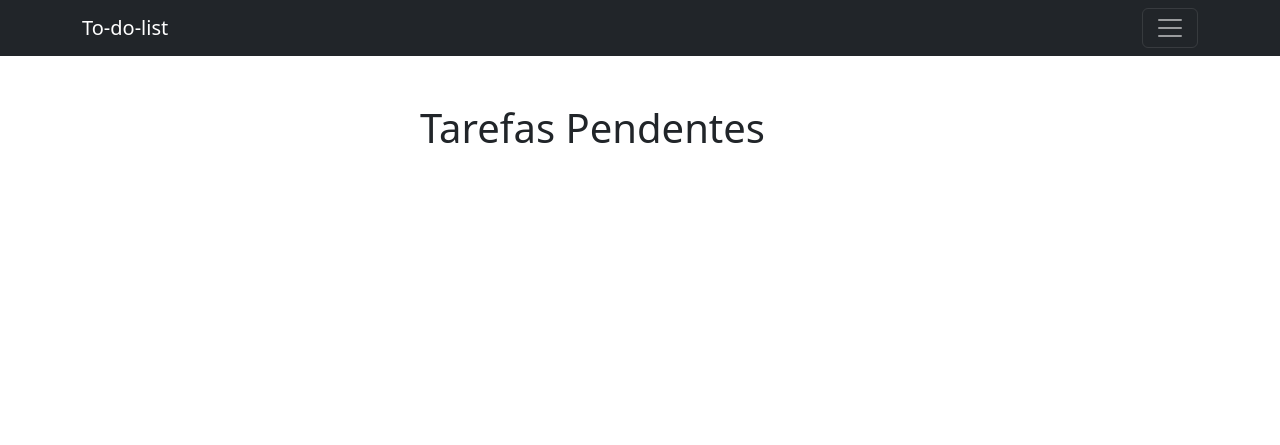
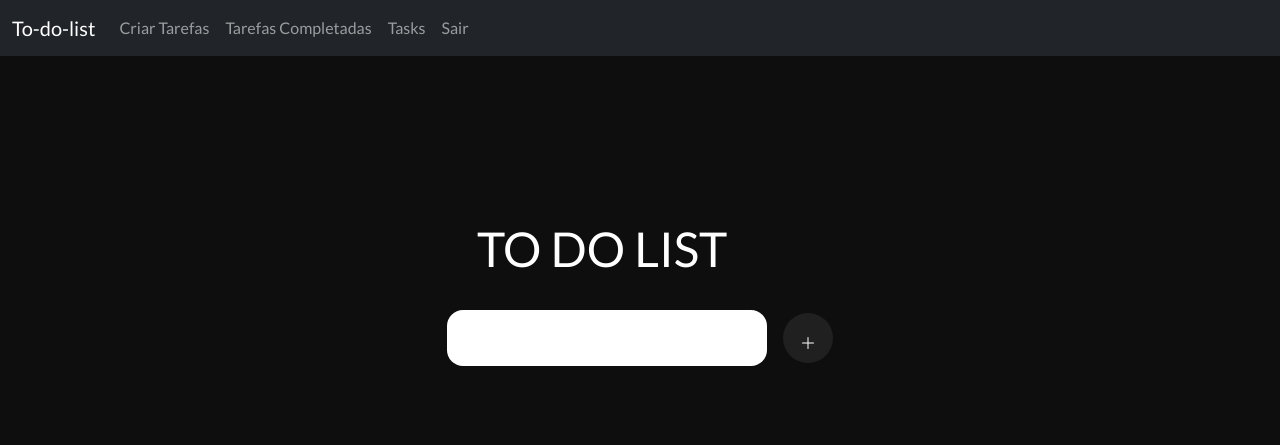
Before and after one commit to Deivisson-dev/to-do-list-django, a Django app: page /tasks/ in a window 1280 px wide. Shown: the top 445 px of the page. Run offline with Django 4.2, Linux system fonts and the light colour scheme; a user stored in the database is signed in; data comes from the database, SQL or seed files in the repository; both versions use the stored data as it was after the commit.

Commit message:
feat: implementando parte de tasks-completed

```diff
--- a/blog/blog/urls.py
+++ b/blog/blog/urls.py
@@ -29,4 +29,6 @@
     path('create/<int:task_id>/completed', views.completed_tarefa, name='completed_tarefa'),
     path('deleted_tarefa/<int:task_id>/', views.deleted_tarefa, name='deleted_tarefa'),
     path('exibir_tarefas_completadas', views.exibir_tarefas_completadas, name='exibir_tarefas_completadas'),
+    path('mark_task_completed/<int:task_id>/', views.mark_task_completed, name='mark_task_completed'),
+    path('completed-tasks/', views.completed_tasks, name='completed_tasks'),
 ]
--- /dev/null
+++ b/blog/static/task/css/menu.css
@@ -0,0 +1,4 @@
+#navbar{
+    width: 100vw;
+    background-color: rgb(14, 14, 14);
+}
--- /dev/null
+++ b/blog/task/static/task/css/menu.css
@@ -0,0 +1,4 @@
+#navbar{
+    width: 100vw;
+    background-color: rgb(14, 14, 14);
+}
--- /dev/null
+++ b/blog/task/static/task/css/tasks.css
@@ -0,0 +1,124 @@
+:root{
+    --color-dark: rgb(14, 14, 14);
+    --color-dark2: rgb(32, 32, 32);
+    --color-dark3: rgb(22, 22, 22);
+    --color-white: #fff;
+    --color-green: rgb(103, 195, 80);
+    --color-green2: rgb(51, 149, 26);
+    --color-red: rgb(184, 40, 35);
+    --color-red2: rgb(146, 22, 17);
+}
+
+*{
+    margin: 0;
+    padding: 0;
+    box-sizing: border-box;
+}
+
+body{
+    font-family: 'Lato';
+    background-color: var(--color-dark);
+    color: var(--color-white);
+    display: flex;
+    flex-direction: column;
+    align-items: center;
+    gap: 4rem;
+}
+
+.div_buttons{
+    display: flex;
+    gap: 10px;
+}
+
+h1{
+    font-size: 3rem;
+    text-transform: uppercase;
+    margin-bottom: 2rem;
+    margin-left: 30px;
+    margin-top: 100px;
+}
+
+
+.content{
+    display: flex;
+    flex-direction: column;
+    gap: 4rem;
+}
+
+.content--add-item{
+    display: flex;
+    align-items: center;
+    gap: 1rem;
+    flex-wrap: wrap;
+}
+
+#title,
+#btn-new-task{
+    border: none;
+    font-size: 1rem;
+    outline: none;
+    padding: 1rem;
+}
+
+#title{
+    width: 20rem;
+    border-radius: 1rem;
+}
+
+#btn-new-task{
+    background-color: var(--color-dark2);
+    color: var(--color-white);
+    border-radius: 50%;
+    width: 50px;
+    height: 50px;
+    cursor: pointer;
+    transition: .4s;
+}
+
+#btn-new-task:hover{
+    background-color: var(--color-dark3);
+}
+
+#to-do-list{
+    display: flex;
+    flex-direction: column;
+    gap: 20px;
+    padding: 0;
+    list-style: none;
+}
+
+#to-do-list li{
+    list-style-type: none;
+    font-size: 1.4rem;
+    text-transform: capitalize;
+    display: flex;
+    align-items: center;
+    justify-content: space-between;
+    gap: 250px;
+}
+
+#to-do-list li:hover{
+    background-color: var(--color-dark3);
+    transition: .4s;
+    border-radius: 1rem;
+    padding-left: 1rem;
+}
+
+#btn-ok{
+    border: none;
+    background-color: var(--color-green);
+    color: var(--color-white);
+    padding: .4rem .8rem;
+    border-radius: 50%;
+    width: 50px;
+    height: 50px;
+    display: flex;
+    justify-content: center;
+    align-items: center;
+    cursor: pointer;
+    transition: .4s;
+}
+
+#btn-ok:hover{
+    background-color: var(--color-green2);
+}
--- a/blog/task/templates/menu.html
+++ b/blog/task/templates/menu.html
@@ -1,67 +1,50 @@
+{% load static %}
+
 <!DOCTYPE html>
 <html lang="pt-br">
 <head>
     <meta charset="UTF-8">
     <meta name="viewport" content="width=device-width, initial-scale=1.0">
     <title>FuturoTech</title>
+    <link rel="stylesheet" href="{% static 'task/css/menu.css' %}">
     <link href="https://cdn.jsdelivr.net/npm/bootstrap@5.3.1/dist/css/bootstrap.min.css" rel="stylesheet" integrity="sha384-4bw+/aepP/YC94hEpVNVgiZdgIC5+VKNBQNGCHeKRQN+PtmoHDEXuppvnDJzQIu9" crossorigin="anonymous">
     <script src="https://cdn.jsdelivr.net/npm/bootstrap@5.3.1/dist/js/bootstrap.bundle.min.js" integrity="sha384-HwwvtgBNo3bZJJLYd8oVXjrBZt8cqVSpeBNS5n7C8IVInixGAoxmnlMuBnhbgrkm" crossorigin="anonymous"></script>
 </head>
 <body>
-    <nav class="navbar navbar-dark bg-dark">
-        <div class="container">
+  <nav class="navbar navbar-expand-lg navbar-dark bg-dark" id="navbar">
+    <div class="container-fluid">
       <a class="navbar-brand" href="#">To-do-list</a>
-          <button class="navbar-toggler" type="button" data-bs-toggle="offcanvas" data-bs-target="#offcanvasDarkNavbar" aria-controls="offcanvasDarkNavbar" aria-label="Toggle navigation">
+      <button class="navbar-toggler" type="button" data-bs-toggle="collapse" data-bs-target="#navbarNav" aria-controls="navbarNav" aria-expanded="false" aria-label="Toggle navigation">
         <span class="navbar-toggler-icon"></span>
       </button>
-          <div class="offcanvas offcanvas-end text-bg-dark" tabindex="-1" id="offcanvasDarkNavbar" aria-labelledby="offcanvasDarkNavbarLabel">
-            <div class="offcanvas-header">
-              <h5 class="offcanvas-title" id="offcanvasDarkNavbarLabel">Acesso</h5>
-              <button type="button" class="btn-close btn-close-white" data-bs-dismiss="offcanvas" aria-label="Close"></button>
-            </div>
-            <div class="offcanvas-body">
-              <ul class="navbar-nav justify-content-end flex-grow-1 pe-3">
-
-
+      <div class="collapse navbar-collapse" id="navbarNav">
+        <ul class="navbar-nav ml-auto">
           {% if user.is_authenticated %}
-
-
           <li class="nav-item">
             <a class="nav-link" href="/create/tasks">Criar Tarefas</a>
           </li>
-
           <li class="nav-item">
-                  <a class="nav-link" href="{% url 'exibir_tarefas_completadas' %}">Tarefas Completadas</a>
+            <a class="nav-link" href="/completed-tasks">Tarefas Completadas</a>
           </li>
-
           <li class="nav-item">
             <a class="nav-link" href="/tasks">Tasks</a>
           </li>
-
-
           <li class="nav-item">
             <a class="nav-link" href="/sair">Sair</a>
           </li>
-
           {% else %}
-
           <li class="nav-item">
             <a class="nav-link" href="/signup">Cadastrar</a>
           </li>
-
           <li class="nav-item">
             <a class="nav-link" href="/signin">Logar</a>
           </li>
-
           {% endif %}
-
-
-
         </ul>
       </div>
     </div>
-        </div>
   </nav>
+
       {% block content %}
       {% endblock %}
 </body>
--- a/blog/task/templates/tasks.html
+++ b/blog/task/templates/tasks.html
@@ -1,41 +1,59 @@
 {% extends 'menu.html' %}
-{% load static %}
+
 {% block content %}
 
-<main class="container mt-5">
-    <div class="row">
-        <div class="col-md-5 offset-md-3">
-            <h1 class="text-center">Tarefas Pendentes</h1>
-            <ul class="list-group pt-5">
+{% load static %}
+<!DOCTYPE html>
+<html lang="en">
+<head>
+    <meta charset="UTF-8">
+    <meta name="viewport" content="width=device-width, initial-scale=1.0">
+    <link rel="stylesheet" href="{% static 'task/css/tasks.css' %}">
+    <link rel="preconnect" href="https://fonts.googleapis.com">
+    <link rel="preconnect" href="https://fonts.gstatic.com" crossorigin>
+    <link href="https://fonts.googleapis.com/css2?family=Lato:wght@100;300;400;700;900&family=Poppins:ital,wght@0,100;0,200;0,300;0,400;0,500;0,600;0,700;0,800;0,900;1,200&display=swap" rel="stylesheet">
+    <script src="https://code.jquery.com/jquery-3.6.0.min.js"></script>
+    <title>To-do-list</title>
+</head>
+<body>
+    <form action="/create/tasks" method="POST">
+        {{error}}
+        {% csrf_token %}
+        <h1>To Do List</h1>
+        <div class="content">
+            <div class="content--add-item">
+                <input type="text" id="title" name="title">
+                <button id="btn-new-task" title="Clique aqui para adicionar uma nova task">
+                    <svg xmlns="http://www.w3.org/2000/svg" width="16" height="16" fill="currentColor" class="bi bi-plus-lg" viewBox="0 0 16 16">
+                        <path fill-rule="evenodd" d="M8 2a.5.5 0 0 1 .5.5v5h5a.5.5 0 0 1 0 1h-5v5a.5.5 0 0 1-1 0v-5h-5a.5.5 0 0 1 0-1h5v-5A.5.5 0 0 1 8 2Z"/>
+                    </svg>
+                </button>
+            </div>
+        </div>
+    </form>
+    <ol id="to-do-list">
         {% for task in tasks %}
-                <a class="list-group-item {% if task.important %}list-group-item-success{% endif %}" href="{% url 'task_detalhes' task.id %}">
-                    <header class="d-flex justify-content-between align-items-center">
-                        <div>
-                            {% if task.important %}
-                            <strong class="fw-bold text-success" id="importante">{{task.title}}</strong>
-                            {% else %}
+        <li>
                     <strong class="fw-bold">{{task.title}}</strong>
-                            {% endif %}
-                        </div>
-
+                            <div class="div_buttons">
                                 <form action="{% url 'deleted_tarefa' task.id %}" method="POST">
                                     {% csrf_token %}
-                            <div class="task-image">
-                                <button type="submit" class="btn btn-link" style="padding: 0;">
-                                    <img src="{% static 'task/img/excluir_botao.png' %}" alt="Excluir" width="50" height="50">
+                                    <button id="btn-ok">
+                                        <img src="{% static 'task/img/lixeira-de-reciclagem.svg' %}" alt="" width="16" height="16">
                                     </button>
+                                </form>
+                                <form action="{% url 'mark_task_completed' task.id %}" method="POST">
+                                    {% csrf_token %}
+                                    <button id='btn-ok' class="complete-task" data-task-id="{{ task.id }}">
+                                        <svg xmlns="http://www.w3.org/2000/svg" width="16" height="16" fill="currentColor" class="bi bi-check-lg" viewBox="0 0 16 16"><path d="M12.736 3.97a.733.733 0 0 1 1.047 0c.286.289.29.756.01 1.05L7.88 12.01a.733.733 0 0 1-1.065.02L3.217 8.384a.757.757 0 0 1 0-1.06.733.733 0 0 1 1.047 0l3.052 3.093 5.4-6.425a.247.247 0 0 1 .02-.022Z"/></svg>
+                                    </button>
+                                </form>
+                            </div>
                         </div>
                     </form>
-
-
-                    </header>
-                </a>
+        </li>
         {% endfor %}
-            </ul>
-        </div>
-    </div>
-
-
-</main>
-
+    </ol>
+</body>
+</html>
 {% endblock %}
--- a/blog/task/views.py
+++ b/blog/task/views.py
@@ -8,7 +8,7 @@
 from .models import Task
 from django.utils import timezone
 from PIL import Image
-
+from django.http import JsonResponse
 # Create your views here.
 
 # Home do Projeto
@@ -112,6 +112,7 @@
         task.save()
         return redirect('tasks')
 
+
 @login_required
 def deleted_tarefa(request, task_id):
     task = get_object_or_404(Task, pk=task_id, user=request.user)
@@ -132,3 +133,23 @@
     image = Image.open(image_path)
 
     return render(request, 'template.html', {'image': image})
+
+
+
+@login_required
+def mark_task_completed(request, task_id):
+    task = get_object_or_404(Task, pk=task_id, user=request.user)
+
+    if request.method == 'POST':
+        task.datecompleted = timezone.now()
+        task.save()
+
+        return redirect('tasks')  # Redirecione de volta para a lista de tarefas pendentes (incompletas)
+
+    return JsonResponse({'message': 'Método inválido'}, status=405)
+
+
+@login_required
+def completed_tasks(request):
+    tasks = Task.objects.filter(user=request.user, datecompleted__isnull=False).order_by('-datecompleted')
+    return render(request, 'completed_tasks.html', {'tasks': tasks})
```
Also changed, not shown: blog/static/task/css/signup.css (+17 -22 lines), blog/static/task/css/tasks.css (added, +123 -0 lines), blog/task/templates/completed_tasks.html (added, +38 -0 lines), blog/db.sqlite3. Lines whose indentation alone changed are shown as unchanged.
